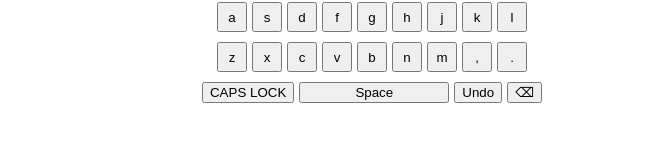
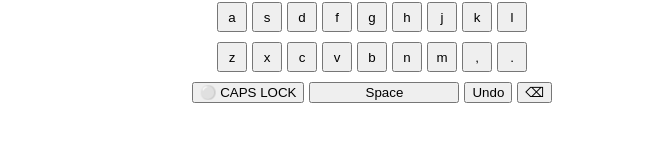
Before and after one commit to YehudaEdelstien/Schoolwork-JBH, a React (Create React App) app in the folder 04-react/text-editor/: page / in a window 1280 px wide. Shown: the part 398-540 px from the top of the page, without its empty margins (318-971 px from the left). Built offline with nearby package versions, Linux system fonts and the light colour scheme.

Commit message:
caps lock indicator

```diff
--- a/04-react/text-editor/src/components/keyboard/Keyboard.jsx
+++ b/04-react/text-editor/src/components/keyboard/Keyboard.jsx
@@ -9,9 +9,10 @@ function KeyRow(props) {
 }
 
 function BottomKeyRow(props) {
+    const dot = props.caps ? "🔴 " : "⚪ ";
     return (
     <div className="keyRow">
-        <button onClick={() => props.changeSetting("caps", !props.caps)}>CAPS LOCK</button>
+        <button onClick={() => props.changeSetting("caps", !props.caps)}>{dot}CAPS LOCK</button>
         <button onClick={() => props.addLetter("\u00A0")} style={{width:"150px"}}>Space</button>
         <button onClick={props.undoLast}>Undo</button>
         <button onClick={props.removeLetter}>⌫</button>
```
